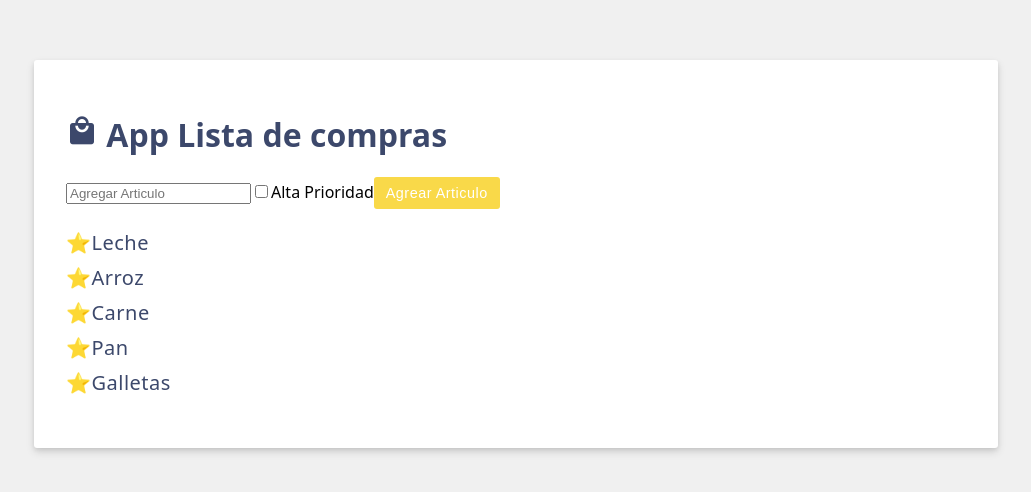
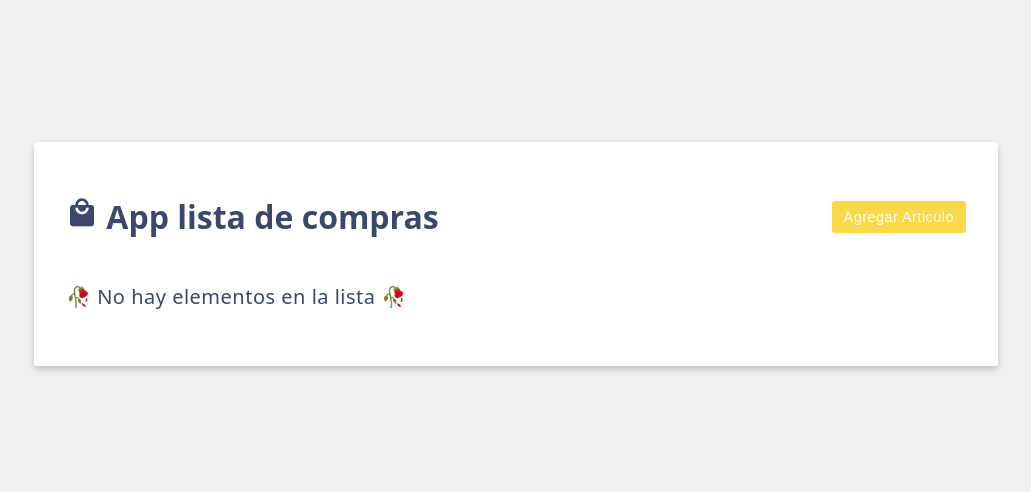
Before and after one commit to LANH27/VueJs-ShoppigCart, a Vue app: page / in a window 1280 px wide. Shown: the part 146-638 px from the top of the page, without its empty margins (124-1155 px from the left). Built offline with nearby package versions, Linux system fonts and the light colour scheme.

Commit message:
⭐Feat:V-else

```diff
--- a/src/App.vue
+++ b/src/App.vue
@@ -1,47 +1,77 @@
 <script setup>
-//Importando funcion para crear referencias reactivas
+// Importando funcion
+// para crear referencias reactivas
 import { ref } from 'vue'
-//Creando una referencia de tipo string
-const header = ref('App Lista de compras');
+// Creando una referencia reactiva
+// de tipo string
+const header = ref('App lista de compras');
 const shoppingIcon = ref('material-icons shopping-cart-icon');
-//Creando un referencia reactiva para almacenar el valor de la lista
+// Creando una referencia reactiva
+// para alamacenar el valor de la lista
 const items = ref([
-  {id: 0, label:'Leche'},
-  {id: 1, label:'Arroz'},
-  {id: 2, label:'Carne'},
-  {id: 3, label:'Pan'},
-  {id: 4, label:'Galletas'}
-])
+  // { id: 0, label: 'Leche' },
+  // { id: 1, label: 'Arroz' },
+  // { id: 2, label: 'Carne' },
+  // { id: 3, label: 'Pan' },
+  // { id: 4, label: 'Huevos' }
+]);
 const newItem = ref('');
-const newItemHighPriority = ref (false)
-//Metodos
+const newItemHighPriority = ref(false)
+// Metodos
 const saveItems = () => {
-  //Agrega un nuevo elemento a la lista proveniente de la caja de texto
-  items.value.push({ id: items.value.length, label: newItem.value})
-  //Borramos el contenido de la caja de texto
+  // Agrega un nuevo elemento a la lista
+  // proveniente de la caja de texto
+  items.value.push({ id: items.value.length, label: newItem.value })
+  // Borramos el contenido de la caja de texto
   newItem.value = "";
 };
+const doEdit = (edit) => {
+  editing.value = edit;
+  newItem.value = "";
+}
+const editing = ref(false);
 </script>
 
+<template>
+  <!-- Header -->
+  <div class="header">
+    <h1>
+      <i :class="shoppingIcon">local_mall</i> {{ header }}
+    </h1>
+    <button
+      v-on:click="doEdit(false)"
+      v-if="editing"
+      class="btn">
+      Cancelar
+    </button>
+    <button
+      v-else
+      v-on:click="doEdit(true)"
+      class="btn btn-primary">
+      Agregar Articulo
+    </button>
+  </div>
+  <!-- Formulario -->
+  <form v-if="editing" v-on:submit.prevent="saveItems" class="add-item form">
+    <input v-model="newItem" type="text" placeholder="Agregar articulo">
+    <!-- Checkbox -->
+    <label>
+      <input type="checkbox" v-model="newItemHighPriority">
+      Alta Prioridad
+    </label>
+    <!-- Boton -->
+    <button class="btn btn-primary">
+      Agregar Articulo
+    </button>
+  </form>
+  <!-- Entrega de lista -->
+  <ul>
+    <li v-for="{ id, label } in items" v-bind:key="id">⭐ {{ label }}</li>
+  </ul>
+  <!-- Mensaje condicional -->
+  <p v-if="items.length === 0">🥀 No hay elementos en la lista 🥀</p>
+</template>
 
-<template>
-  <h1> <i v-bind:class="shoppingIcon">local_mall</i> {{ header }}</h1>
-
-  <form v-on:submit.prevent="items.push({ id: items.length, label: newItem})" class="add-item form">
-  <form v-on:submit.prevent="saveItems" class="add-item form">
-
-    <input v-model="newItem" type="text" placeholder="Agregar Articulo">
-
-    <label><input type="checkbox" v-model="newItemHighPriority">Alta Prioridad</label>
-
-    <button class="btn btn-primary">
-    Agrear Articulo</button>
-    </form>
-  </form>
-  <ul>
-    <li v-for="({id, label}, i) in items" v-bind:key="id">⭐{{ label }}</li>
-  </ul>
-</template>
 <style scoped>
 .shopping-cart-icon {
   font-size: 2rem;
```
